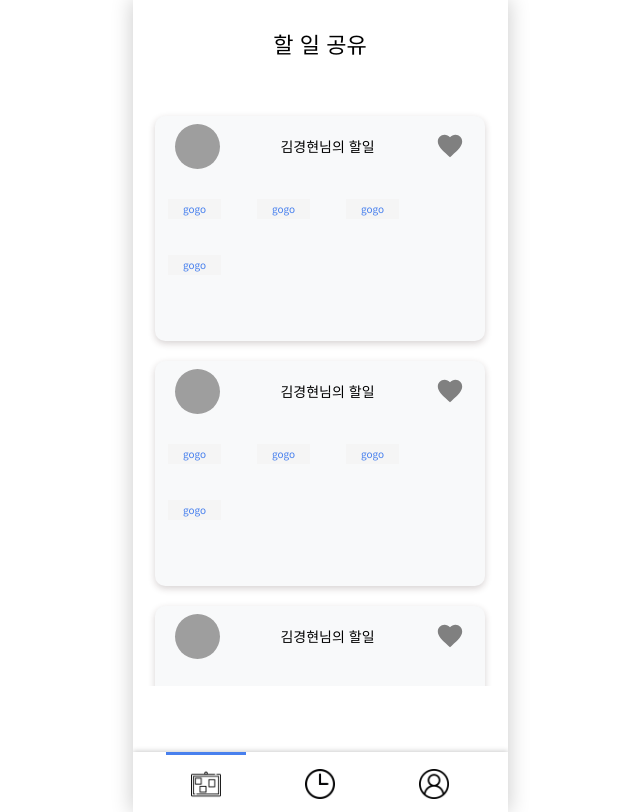
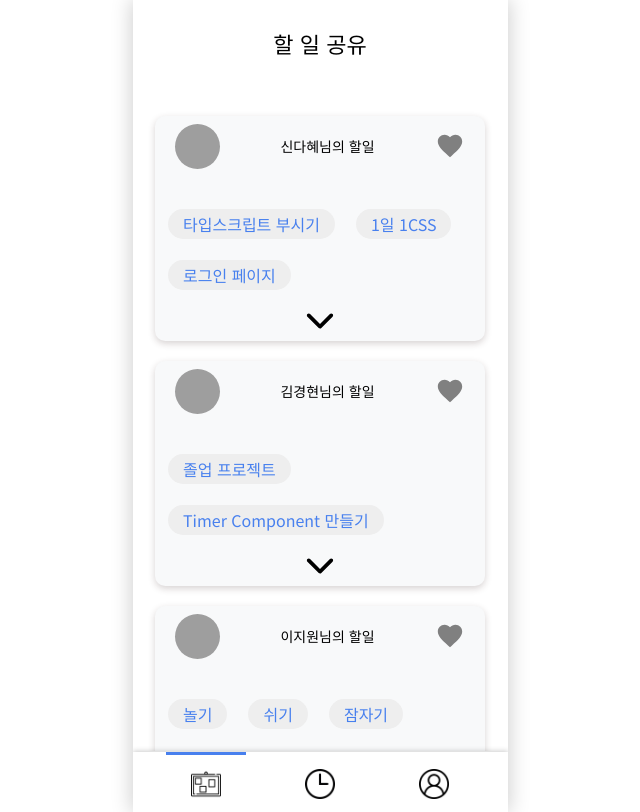
Before and after one commit to prgrms-fe-devcourse/FEDC2_TimeDivider_Root, a React (Create React App) app: page /shareTask in a window 1280 px wide. Shown: the whole page, without its empty margins (320-960 px from the left). Built offline with nearby package versions, Linux system fonts and the light colour scheme; no server answers; grey boxes are pictures that could not be loaded.

Commit message:
feat: Share Task 페이지 UI 구현 (#80)
* docs: README.md 커밋 컨벤션 추가

* feature: API POST dummy 추가

* fix: Badge 컴포넌트 스타일 수정

* feature: TaskCard 더보기 버튼 구현

* fix: 카드 컨테이너 영역 수정

```diff
--- a/src/pages/Login/components/LoginForm.jsx
+++ b/src/pages/Login/components/LoginForm.jsx
@@ -12,7 +12,7 @@ const LoginForm = ({ onSubmit }) => {
 		password: '',
 	}
 	const { errors, isLoading, handleChange, handleSubmit } = useForm({
-		 initialValues,
+		initialValues,
 		onSubmit,
 		validate: ({ email, password }) => {
 			const newErrors = {}
--- a/src/pages/ShareTask/index.js
+++ b/src/pages/ShareTask/index.js
@@ -1,43 +1,103 @@
 import React from 'react'
+import { BottomBar } from 'shared/components/BottomBar'
 import NavBar from 'shared/components/NavBar'
 import TaskCard from 'shared/components/TaskCard'
 import styled from 'styled-components'
-import { BottomBar } from '../../shared/components/BottomBar'
 
-//채널의 포스트리스트 및 좋아요를 받아서 대체
-const tasks = [
+//Post get 요청 채널의 모든게시물
+const postsList = [
 	{
-		id: 1,
-		task: 'gogo',
+		//"likes": Like[],
+		//"comments": Comment[],
+		_id: '1',
+		image: 'Optional',
+		imagePublicId: 'Optional',
+		title: 'String',
+		tasks: [
+			{
+				id: 1,
+				name: '타입스크립트 부시기',
+			},
+			{
+				id: 2,
+				name: '1일 1CSS',
+			},
+			{
+				id: 3,
+				name: '로그인 페이지',
+			},
+		],
+		channel: 'Channel',
+		author: '신다혜',
+		createdAt: 'String',
+		updatedAt: 'String',
 	},
 	{
-		id: 2,
-		task: 'gogo',
+		//"likes": Like[],
+		//"comments": Comment[],
+		_id: '2',
+		image: 'Optional',
+		imagePublicId: 'Optional',
+		title: 'String',
+		tasks: [
+			{
+				id: 1,
+				name: '졸업 프로젝트',
+			},
+			{
+				id: 2,
+				name: 'Timer Component 만들기',
+			},
+			{
+				id: 3,
+				name: '제로베이스 과제',
+			},
+		],
+		channel: 'Channel',
+		author: '김경현',
+		createdAt: 'String',
+		updatedAt: 'String',
 	},
 	{
-		id: 3,
-		task: 'gogo',
-	},
-	{
-		id: 4,
-		task: 'gogo',
+		//"likes": Like[],
+		//"comments": Comment[],
+		_id: '3',
+		image: 'Optional',
+		imagePublicId: 'Optional',
+		title: 'String',
+		tasks: [
+			{
+				id: 1,
+				name: '놀기',
+			},
+			{
+				id: 2,
+				name: '쉬기',
+			},
+			{
+				id: 3,
+				name: '잠자기',
+			},
+		],
+		channel: 'Channel',
+		author: '이지원',
+		createdAt: 'String',
+		updatedAt: 'String',
 	},
 ]
+
 const ShareTask = () => {
 	return (
 		<div>
 			<NavBar>할 일 공유</NavBar>
 			<CardArea>
-				<TaskCard tasks={tasks} />
-				<TaskCard tasks={tasks} />
-				<TaskCard tasks={tasks} />
-				<TaskCard tasks={tasks} />
-				<TaskCard tasks={tasks} />
+				{postsList.map(post => (
+					<TaskCard key={post._id} author={post.author} tasks={post.tasks} />
+				))}
 			</CardArea>
-
-			<BottomBarArea>
+			<ButtonArea>
 				<BottomBar />
-			</BottomBarArea>
+			</ButtonArea>
 		</div>
 	)
 }
@@ -47,7 +107,7 @@ export default ShareTask
 const CardArea = styled.div`
 	position: relative;
 	width: 100%;
-	height: 60rem;
+	height: 66.5rem;
 	overflow-y: scroll;
 	display: flex;
 	flex-wrap: wrap;
@@ -60,21 +120,9 @@ const CardArea = styled.div`
 	}
 `
 
-// const TempMenu = styled.div`
-// 	width: 100%;
-// 	height: 10rem;
-// 	background-color: gray;
-// `
-//
-// const ButtonArea = styled.div`
-// 	position: absolute;
-// 	width: 100%;
-// 	left: 0;
-// 	bottom: 0;
-// `
-export const BottomBarArea = styled.div`
+const ButtonArea = styled.div`
+	position: absolute;
 	width: 100%;
-	position: absolute;
+	left: 0;
 	bottom: 0;
-	left: 0;
 `
--- a/src/shared/components/Badge.jsx
+++ b/src/shared/components/Badge.jsx
@@ -3,8 +3,8 @@ import styled from 'styled-components'
 import { colors } from 'shared/constants/colors'
 
 //원래 쓰든 안쓰든 잇는 prop
-const Badge = ({ ...props }) => {
-	return <StyledBadge {...props} />
+const Badge = ({ fontSize, ...props }) => {
+	return <StyledBadge fontSize={fontSize} {...props} />
 }
 export default Badge
 
@@ -17,11 +17,14 @@ const StyledBadge = styled.div`
 	display: flex;
 	justify-content: center;
 	align-items: center;
+	font-size: ${({ fontSize }) => fontSize}rem;
 	text-align: center;
+	border-radius: 2rem;
 	height: 2rem;
 	margin: 0.3rem;
-	padding: 0 1.5rem;
+	padding: 1.5rem 1.5rem;
 	color: ${colors.blue};
-	background-color: ${colors.brightGray};
-	cursor: grab;
+	background-color: ${colors.badgeGray};
+	box-sizing: border-box;
+	cursor: pointer;
 `
--- a/src/shared/components/TaskCard.jsx
+++ b/src/shared/components/TaskCard.jsx
@@ -1,35 +1,59 @@
 import styled from 'styled-components'
 import Avatar from './Avatar'
-import { IoMdHeart } from 'react-icons/io'
+import { IoIosArrowDown, IoIosArrowUp, IoMdHeart } from 'react-icons/io'
 import Text from './Text'
 import { themeColors } from 'shared/constants/colors'
 import useToggle from 'shared/hooks/useToggle'
 import Badge from './Badge'
+import { useRef } from 'react'
+import { useEffect } from 'react'
 
-const TaskCard = ({ width = 33, height = 22.5, tasks = [], isLoading, ...props }) => {
+const TaskCard = ({ width = 33, height = 22.5, author, tasks = [], ...props }) => {
 	const [state, toggle] = useToggle()
+	const [loadMore, toggleLoadMore] = useToggle()
+	const wrapper = useRef(null)
+
+	useEffect(() => {
+		wrapper.current.style.height = loadMore ? 'auto' : '10.5rem'
+	}, [loadMore])
 
 	return (
 		<CardContainer width={width} height={height} {...props}>
 			<CardHeader>
-				<Avatar isLoading={isLoading} src="https://picsum.photos/200" alt="avatar" size={4.5} />
-				<Text size={1.4}>김경현님의 할일</Text>
+				<Avatar isLoading={false} src="https://picsum.photos/200" alt="avatar" size={4.5} />
+				<Text size={1.4}>{author}님의 할일</Text>
 				<IoMdHeart onClick={toggle} color={state ? 'hotpink' : 'gray'} fontSize={'3rem'} />
 			</CardHeader>
-			<ContentWrapper>
+			<ContentWrapper ref={wrapper}>
 				{tasks.map(task => (
-					<Badge key={task.id}>{task.task}</Badge>
+					<Badge key={task.id} fontSize={1.6}>
+						{task.name}
+					</Badge>
 				))}
 			</ContentWrapper>
+			<LoadMore
+				onClick={() => {
+					toggleLoadMore(!loadMore)
+					wrapper.current.style.height = 'auto'
+				}}
+			>
+				{loadMore ? <IoIosArrowUp fontSize={'4rem'} /> : <IoIosArrowDown fontSize={'4rem'} />}
+			</LoadMore>
 		</CardContainer>
 	)
 }
 
 export default TaskCard
 
+const LoadMore = styled.div`
+	width: 100%;
+	height: 4rem;
+	text-align: center;
+	cursor: pointer;
+`
+
 const CardContainer = styled.div`
 	width: ${({ width }) => `${width}rem`};
-	height: ${({ height }) => `${height}rem`};
 	background-color: ${themeColors.labelBackground};
 	box-shadow: 0 0.25rem 0.75rem rgba(55, 31, 31, 0.2);
 	border-radius: 1rem;
@@ -50,7 +74,10 @@ const CardHeader = styled.div`
 const ContentWrapper = styled.div`
 	display: flex;
 	flex-wrap: wrap;
+	overflow: hidden;
+	height: 10.5rem;
 	padding: 1rem;
-	gap: 3rem 3rem;
-	margin-top: 1rem;
+	gap: 1.5rem;
+	margin-top: 2rem;
+	box-sizing: border-box;
 `
--- a/src/shared/constants/colors.js
+++ b/src/shared/constants/colors.js
@@ -4,6 +4,7 @@ export const colors = {
 	completeGreen: '#5ABF83',
 	timeoutDarkGray: '#505866',
 	lightGray: '#919191',
+	badgeGray: '#eeeeee',
 	brightGray: '#F5F5F5',
 	black: '#000000',
 	white: '#FFFFFF',
```
